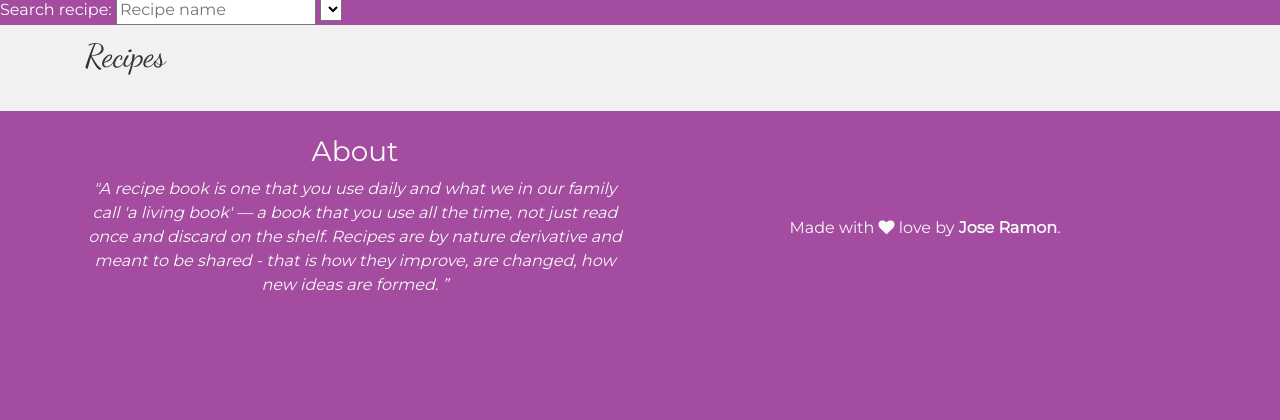
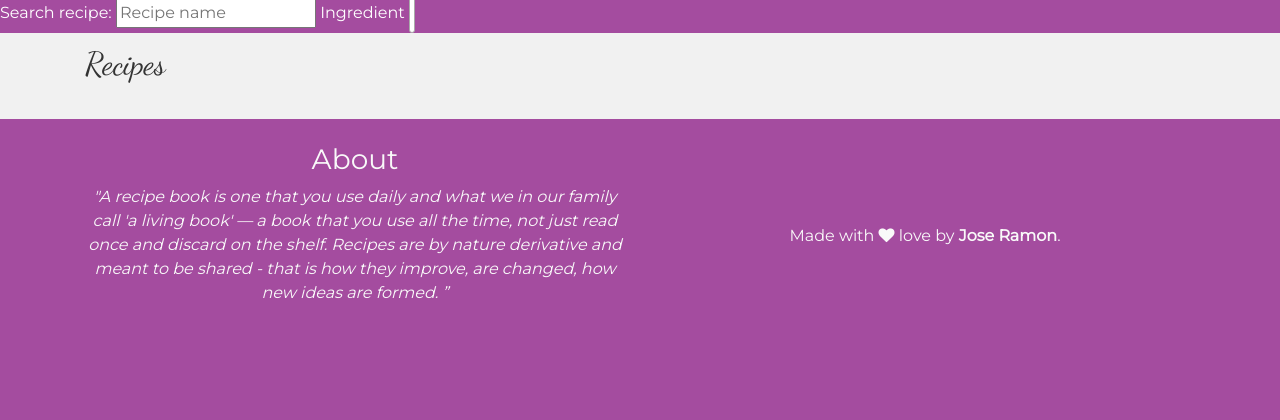
Before and after one commit to mrkotee/cookbook, a Django app: page /recipes/ in a window 1280 px wide. Shown: the part 255-675 px from the top of the page. Run offline with Django 4.2, Linux system fonts and the light colour scheme; data that the repository does not hold is empty; some libraries are stand-ins or nearby versions; some web fonts are replaced.

Commit message:
create Select2 for ingredients selection

```diff
--- a/cookbook/recipes/static/js/scripts.js
+++ b/cookbook/recipes/static/js/scripts.js
@@ -47,10 +47,10 @@ function ajax_search(search_dict) {
 
 function recipes_search_main() {
     recipe_title = $("input[name='recipe_part_name']")[0].value
-    selected_ingredient = $("select[name='ingredient']")[0].value
+    selected_ingredient = $("#ingredient_search").val()
     search_dict = {
         "recipe_title": recipe_title,
-        "ingredient": selected_ingredient,
+        "ingredients": selected_ingredient,
     };
     var posting = ajax_search(search_dict);
     posting.done( function (data) {
@@ -62,3 +62,7 @@ function recipes_search_main() {
 $(document).on('change', ".search", function () {
     recipes_search_main()
 });
+
+$(document).ready(function() {
+    $("#ingredient_search").select2();
+});
--- a/cookbook/recipes/templates/recipes_base.html
+++ b/cookbook/recipes/templates/recipes_base.html
@@ -101,6 +101,11 @@
 <script charset="utf-8" src="{% static 'js/bootstrap.min.js' %}"></script>
 <script charset="utf-8" src="{% static 'js/wow.min.js' %}"></script>
 <script charset="utf-8" src="{% static 'js/scripts.js' %}"></script>
+
+<!--    Select2-->
+<link href="https://cdn.jsdelivr.net/npm/select2@4.1.0-rc.0/dist/css/select2.min.css" rel="stylesheet" />
+<script src="https://cdn.jsdelivr.net/npm/select2@4.1.0-rc.0/dist/js/select2.min.js"></script>
+
 {% block extra_js %}
 {% endblock %}
 </body>
--- a/cookbook/recipes/templates/search_bar.html
+++ b/cookbook/recipes/templates/search_bar.html
@@ -1,7 +1,7 @@
 
 <span id="search_bar">
   Search recipe: <input type="text" class="search" name="recipe_part_name" placeholder="Recipe name">
-  <select class="search"  name="ingredient">
+  Ingredient <select id="ingredient_search" class="search"  name="ingredients[]" multiple="multiple" >
     <option></option>
     {% for ingredient in ingredients %}
     <option value="{{ ingredient.name }}">{{ ingredient.name }}</option>
--- a/cookbook/recipes/views.py
+++ b/cookbook/recipes/views.py
@@ -23,13 +23,15 @@ def recipe_page(request, recipe_id):
 def search(request):
     if request.method == "POST":
         recipe_title_part = request.POST.get("recipe_title")
-        selected_ingredient = request.POST.get("ingredient")
+        selected_ingredients = request.POST.getlist("ingredients[]")
+
         query = Recipe.objects.prefetch_related("ingredients")
         if recipe_title_part:
             query = query.filter(name__icontains=recipe_title_part)
-        if selected_ingredient:
-            ingredient_id = Ingredient.objects.get(name=selected_ingredient).id
-            query = query.filter(ingredients__id=ingredient_id)
+        if selected_ingredients:
+            for ingredient_name in selected_ingredients:
+                ingredients_id = Ingredient.objects.get(name=ingredient_name).id
+                query = query.filter(ingredients=ingredients_id)
 
         recipes = query.all()
         if not recipes:
```
